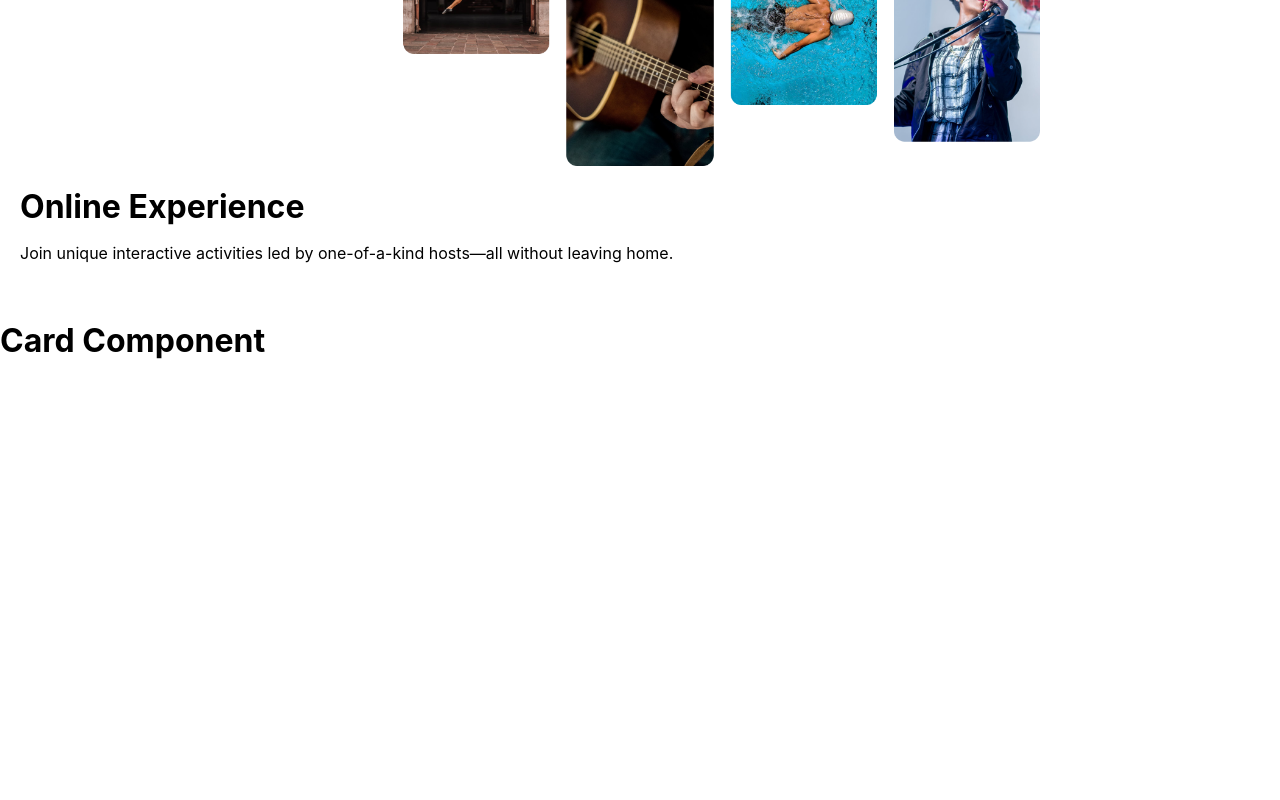
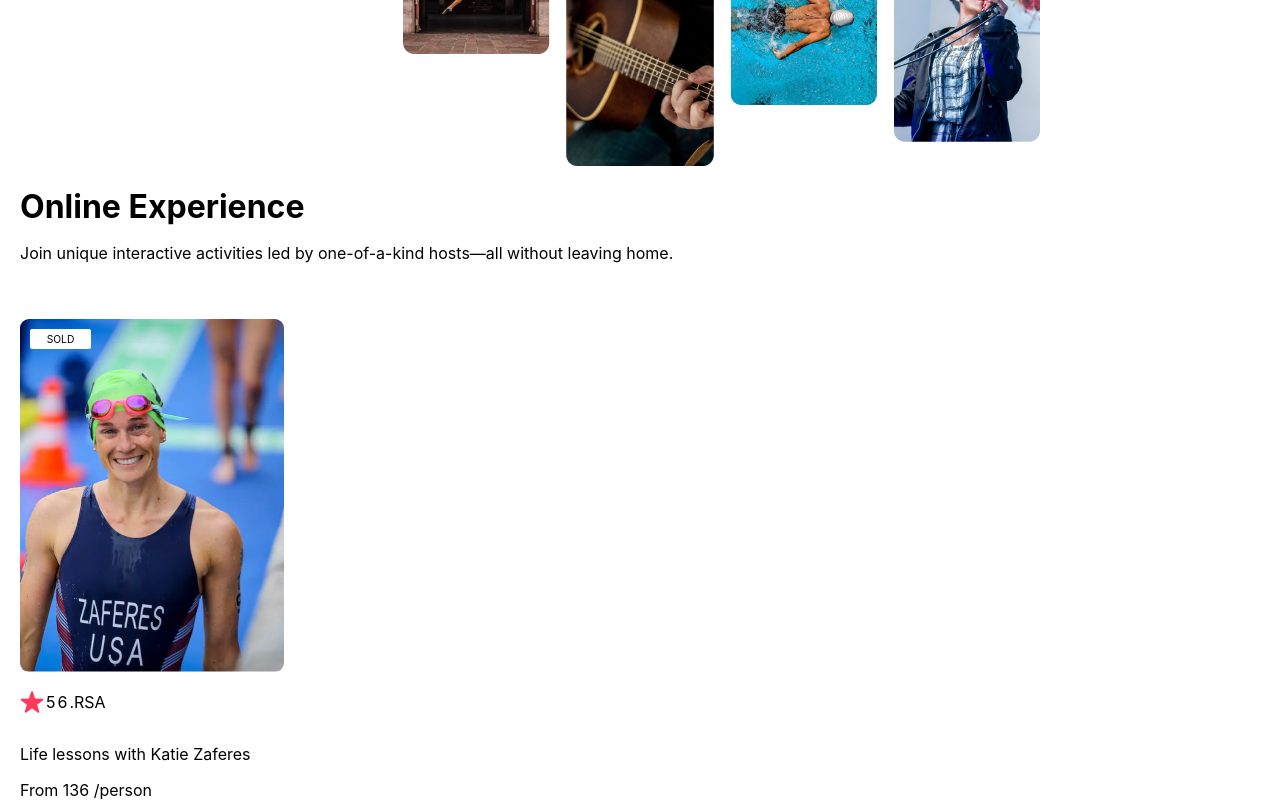
Before and after one commit to gabrielmussafiri/Airbnb_OnlineExperience_Clone, a React (Create React App) app: page / in a window 1280 px wide. Shown: the part 393-1193 px from the top of the page. Before the commit the page ends 800 px from the top, so only its background shows below. Built offline with nearby package versions, Linux system fonts and the light colour scheme.

Commit message:
card props

```diff
--- a/src/App.css
+++ b/src/App.css
@@ -31,3 +31,33 @@ body {
 .hero--text {
   margin-top: 0;
 }
+.card--container {
+  /* position: relative; */
+  display: flex;
+  padding: 20px;
+  width: 176px;
+  height: 235px;
+  gap: 20px;
+}
+.card--text {
+  position: absolute;
+  width: 61px;
+  height: 20px;
+  margin-left: 10px;
+  background: #ffffff;
+  border-radius: 2px;
+  font-weight: 400;
+  font-size: 10.24px;
+  line-height: 200%;
+  text-align: center;
+}
+.card--image {
+  border-radius: 9px;
+  /* width: 100%; */
+}
+.card--review {
+  display: flex;
+  /* justify-content: center; */
+  align-items: center;
+  gap: 2px;
+}
--- a/src/App.js
+++ b/src/App.js
@@ -8,7 +8,14 @@ function App() {
     <div>
       <Nav />
       <Hero />
-      <Card />
+      <Card
+        img="./katie-zaferes.png"
+        rating={5.0}
+        reviewCount={6}
+        country=".RSA"
+        title="Life Lesson with katie Zaferes"
+        price={136}
+      />
     </div>
   );
 }
--- a/src/Components/Card.js
+++ b/src/Components/Card.js
@@ -1,7 +1,21 @@
-function Card() {
+function Card(props) {
   return (
-    <div>
-      <h1>Card Component</h1>
+    <div className="card--container">
+      {/* card 1 */}
+      <div className="card">
+        <p className="card--text">SOLD</p>
+        <img src={props.img} alt="katie" className="card--image" />
+        <div className="card--review">
+          <img src="star.png" alt="star" />
+          <p>{props.rating}</p>
+          <p>{props.reviewCount}</p>
+          <p>{props.country}</p>
+        </div>
+        <p>Life lessons with Katie Zaferes</p>
+        <p>
+          From {props.price} <span>/person</span>
+        </p>
+      </div>
     </div>
   );
 }
```
Also changed, not shown: public/katie-zaferes.png (added), public/star.png (added).
